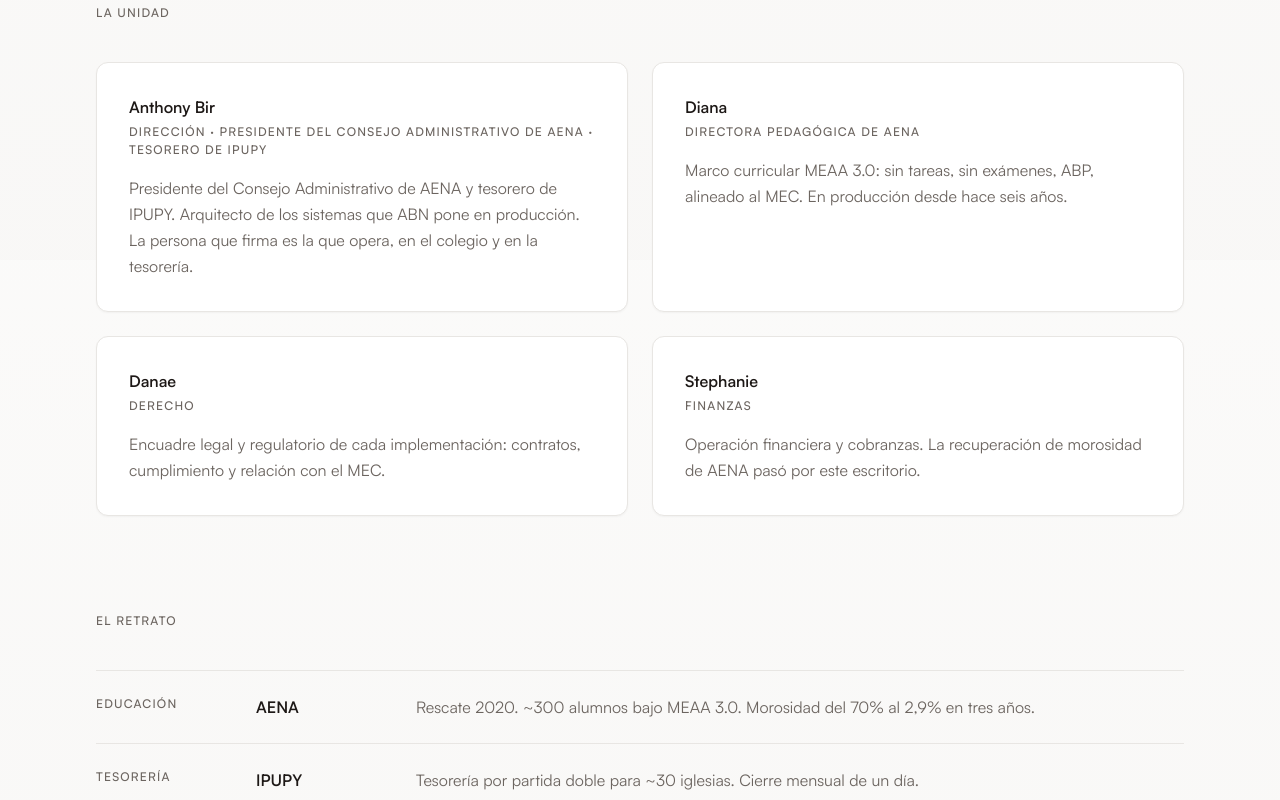
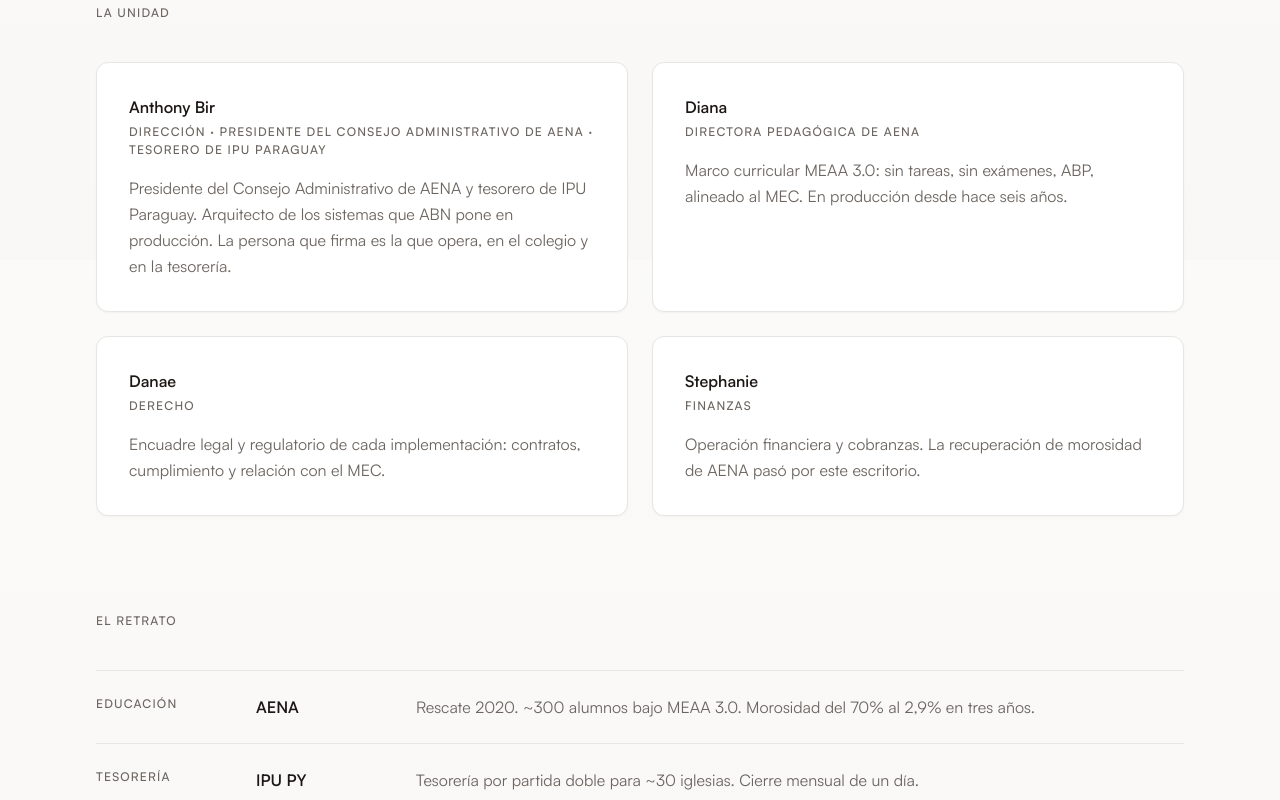
Before and after one commit to anthonybir/bir-landing, a Next.js app: page /nosotros in a window 1280 px wide. Shown: the part 540-1340 px from the top of the page. Built offline with nearby package versions, Linux system fonts and the light colour scheme.

Commit message:
fix(content): use the correct IPU Paraguay name
Use IPU PY for short institutional labels and IPU Paraguay in prose, metadata, accessibility text, blog content, and the positioning document. Internal file names and repository identifiers stay unchanged.

```diff
--- a/content/blog/published/ia-administracion-fiel.md
+++ b/content/blog/published/ia-administracion-fiel.md
@@ -1,6 +1,6 @@
 Administrar los recursos de una iglesia es, antes que un problema técnico, una cuestión de confianza. Las ofrendas y los diezmos representan el esfuerzo y la fe de muchas familias. Quien los administra responde ante una planilla, ante la congregación y ante Dios.
 
-Por eso, cuando incorporamos inteligencia artificial al sistema de tesorería de IPUPY, partimos de una condición clara: usar la herramienta sin debilitar la transparencia y el control que la buena administración exige.
+Por eso, cuando incorporamos inteligencia artificial al sistema de tesorería de IPU Paraguay, partimos de una condición clara: usar la herramienta sin debilitar la transparencia y el control que la buena administración exige.
 
 La respuesta tomó la forma de cuatro principios. Cada uno está escrito en el código del sistema.
 
--- a/src/app/aula/page.tsx
+++ b/src/app/aula/page.tsx
@@ -47,7 +47,7 @@ export default function AulaPage() {
 
       <section className="mx-auto max-w-6xl px-4 pb-32 md:px-8">
         <p className="max-w-xl font-sans text-base leading-relaxed text-gray-600">
-          AENA, IPUPY e IBA corren sobre la misma plataforma. El criterio de cada
+          AENA, IPU Paraguay e IBA corren sobre la misma plataforma. El criterio de cada
           institución queda adentro. El software no se vende suelto.
         </p>
         <div className="mt-10 flex flex-wrap items-center gap-6">
--- a/src/app/casos/page.tsx
+++ b/src/app/casos/page.tsx
@@ -6,7 +6,7 @@ import AnimatedNumber from '../AnimatedNumber';
 export const metadata: Metadata = {
   title: 'Casos',
   description:
-    'AENA, IPUPY e IBA: tres instituciones reales, tres transformaciones medibles. Sistemas operados por la misma agencia que los diseñó.',
+    'AENA, IPU Paraguay e IBA: tres instituciones reales, tres transformaciones medibles. Sistemas operados por la misma agencia que los diseñó.',
   alternates: {
     canonical: '/casos',
   },
@@ -35,7 +35,7 @@ const cases = [
     },
   },
   {
-    inst: 'IPUPY',
+    inst: 'IPU PY',
     sector: 'Tesorería · Iglesia Pentecostal Unida del Paraguay',
     antes:
       'Tesorería fragmentada: cada congregación con su planilla, sin consolidación ni trazabilidad.',
@@ -44,7 +44,7 @@ const cases = [
     kpi: { num: '1 día', label: 'Cierre mensual consolidado' },
     img: {
       src: '/screenshots/ipupy-dashboard.png',
-      alt: 'Panel de tesorería de IPUPY',
+      alt: 'Panel de tesorería de IPU Paraguay',
       width: 2846,
       height: 1822,
     },
--- a/src/app/ia-gobernada/page.tsx
+++ b/src/app/ia-gobernada/page.tsx
@@ -145,7 +145,7 @@ const systems = [
   },
   {
     name: 'Tesorería',
-    tag: 'IPUPY · Contabilidad',
+    tag: 'IPU PY · Contabilidad',
     rows: [
       {
         k: 'Qué hace',
@@ -231,7 +231,7 @@ export default function IaGobernadaPage() {
 
       <section className="mx-auto max-w-6xl px-4 pb-24 md:px-8" aria-label="Asistentes">
         <p className="max-w-2xl font-sans text-base leading-relaxed text-gray-600">
-          Cuatro asistentes en AENA y los servicios de tesorería de IPUPY. En cada uno, la IA
+          Cuatro asistentes en AENA y los servicios de tesorería de IPU Paraguay. En cada uno, la IA
           prepara; la persona autorizada decide.
         </p>
         <div className="mt-8 grid gap-6 md:grid-cols-2">
--- a/src/app/nosotros/page.tsx
+++ b/src/app/nosotros/page.tsx
@@ -13,8 +13,8 @@ export const metadata: Metadata = {
 const team = [
   {
     name: 'Anthony Bir',
-    area: 'Dirección · Presidente del Consejo Administrativo de AENA · Tesorero de IPUPY',
-    line: 'Presidente del Consejo Administrativo de AENA y tesorero de IPUPY. Arquitecto de los sistemas que ABN pone en producción. La persona que firma es la que opera, en el colegio y en la tesorería.',
+    area: 'Dirección · Presidente del Consejo Administrativo de AENA · Tesorero de IPU Paraguay',
+    line: 'Presidente del Consejo Administrativo de AENA y tesorero de IPU Paraguay. Arquitecto de los sistemas que ABN pone en producción. La persona que firma es la que opera, en el colegio y en la tesorería.',
   },
   {
     name: 'Diana',
@@ -41,7 +41,7 @@ const portfolio = [
   },
   {
     tag: 'Tesorería',
-    inst: 'IPUPY',
+    inst: 'IPU PY',
     line: 'Tesorería por partida doble para ~30 iglesias. Cierre mensual de un día.',
   },
   {
--- a/src/blog/posts.ts
+++ b/src/blog/posts.ts
@@ -55,10 +55,10 @@ const POSTS: readonly PostMeta[] = [
     slug: 'ia-administracion-fiel',
     title: 'Inteligencia artificial al servicio de la administración fiel',
     description:
-      'Cómo la tesorería de IPUPY incorpora IA sin debilitar la transparencia: cuatro principios escritos en el código mismo del sistema.',
+      'Cómo la tesorería de IPU Paraguay incorpora IA sin debilitar la transparencia: cuatro principios escritos en el código mismo del sistema.',
     dateISO: '2026-06-12',
     tag: 'Tesorería · IA responsable',
-    institution: 'IPUPY',
+    institution: 'IPU PY',
     lead: {
       src: '/blog/ia-administracion-fiel/ai-governance.png',
       alt: 'Panel de servicios de IA del sistema de tesorería: cada servicio con su versión de instrucciones, su tasa de éxito y su confianza promedio.',
```
Also changed, not shown: 1 other file (tests, documents, lock files or other folders).
